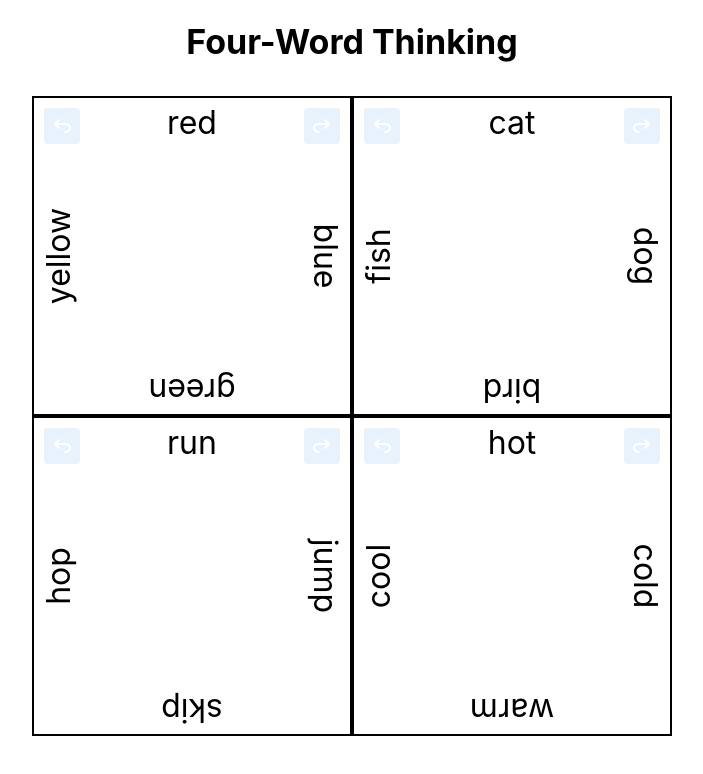
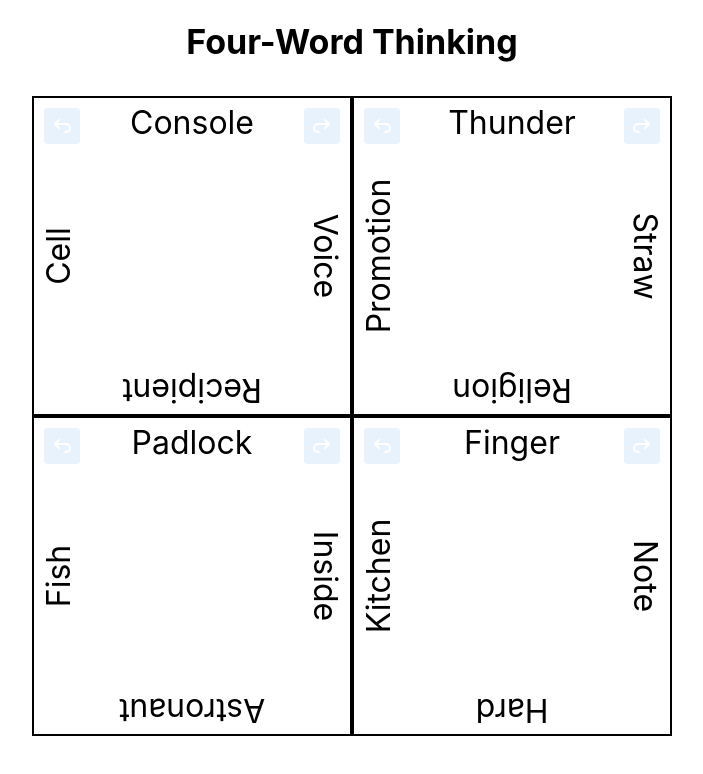
Before and after one commit to mdmayfield/four-word-thinking, a React (Vite) app: page / in a window 1280 px wide. Shown: the top 774 px of the page, without its empty margins (288-991 px from the left). Built offline with nearby package versions, Linux system fonts and the light colour scheme.

Commit message:
chore: upgrade

```diff
--- a/src/App.tsx
+++ b/src/App.tsx
@@ -7,10 +7,10 @@ function App() {
       <Stack align="center" gap="xl">
         <Title>Four-Word Thinking</Title>
         <SimpleGrid cols={2} spacing="none">
-          <WordCard words={["red", "blue", "green", "yellow"]} />
-          <WordCard words={["cat", "dog", "bird", "fish"]} />
-          <WordCard words={["run", "jump", "skip", "hop"]} />
-          <WordCard words={["hot", "cold", "warm", "cool"]} />
+          <WordCard words={["Console", "Voice", "Recipient", "Cell"]} />
+          <WordCard words={["Thunder", "Straw", "Religion", "Promotion"]} />
+          <WordCard words={["Padlock", "Inside", "Astronaut", "Fish"]} />
+          <WordCard words={["Finger", "Note", "Hard", "Kitchen"]} />
         </SimpleGrid>
       </Stack>
     </Box>
```
Also changed, not shown: package.json (+18 -18 lines), 1 other file (tests, documents, lock files or other folders).
